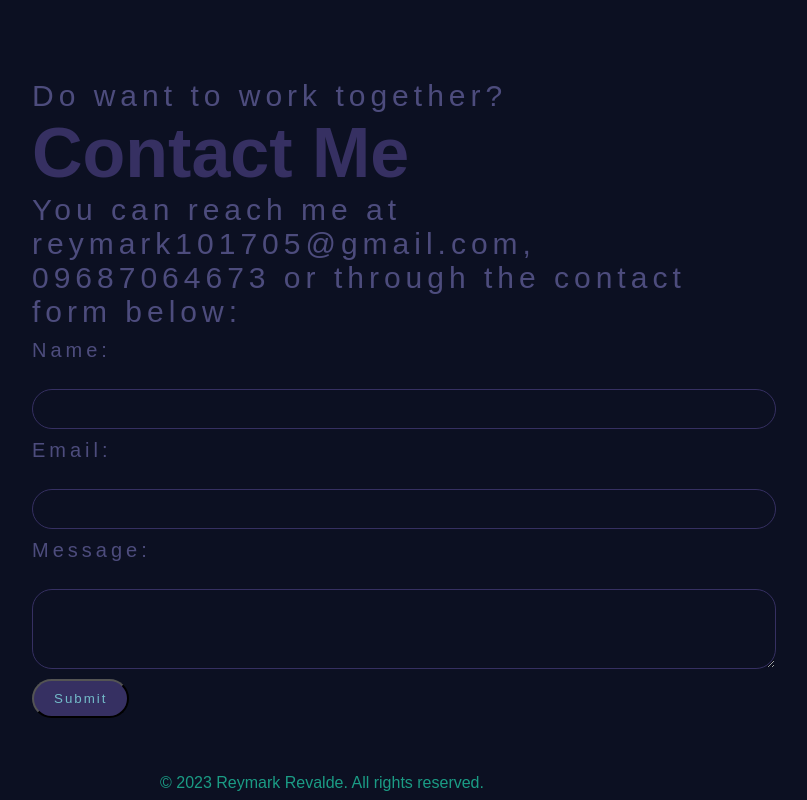
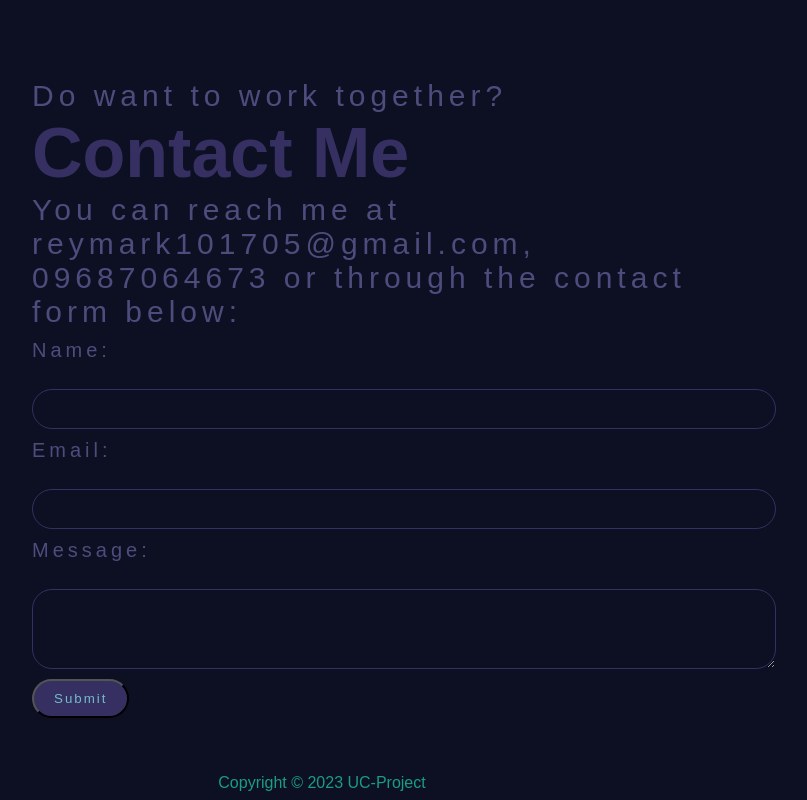
Before and after one commit to REY-M-ARK/Portfolio, a plain HTML site: page index.html in a window 1280 px wide. Shown: the part 2464-3264 px from the top of the page, without its empty margins (318-1125 px from the left). Drawn offline with Linux system fonts and the light colour scheme.

Commit message:
Update index.html

```diff
--- a/index.html
+++ b/index.html
@@ -90,7 +90,7 @@
 
     </section>
     <footer>
-        <p>&copy; 2023 Reymark Revalde. All rights reserved.</p>
+        <p>Copyright © 2023  UC-Project</p>
     </footer>
 </body>
 </html>
```
